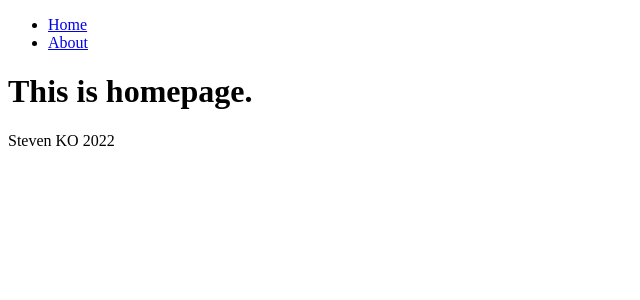
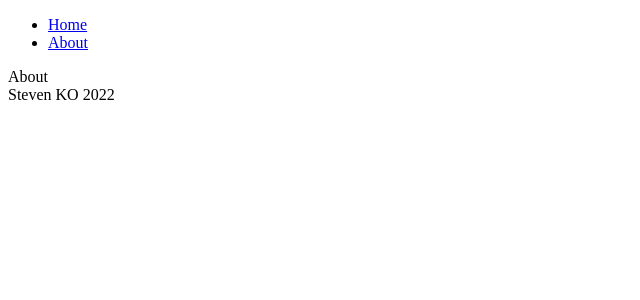
Before and after one commit to stevenyoungko/react_photo_website, a React (Create React App) app: page /about in a window 1280 px wide. Shown: the top 300 px of the page, without its empty margins (0-640 px from the left). Built offline with nearby package versions, Linux system fonts and the light colour scheme.

Commit message:
feat: add route in react

```diff
--- a/src/App.js
+++ b/src/App.js
@@ -1,13 +1,22 @@
 import React from 'react'
 import Nav from './components/Nav'
 import Footer from './components/Footer'
-import Homepage from './pages/Homepage';
+import Homepage from './pages/Homepage'
+import About from './pages/About'
+import { Switch, Route } from 'react-router-dom'
 
 function App() {
   return (
     <div className="App">
       <Nav />
-      <Homepage />
+      <Switch>
+        <Route path="/" exact>
+          <Homepage />
+        </Route>
+        <Route path="/about" exact>
+          <About />
+        </Route>
+      </Switch>
       <Footer />
     </div>
   );
--- a/src/components/Nav.js
+++ b/src/components/Nav.js
@@ -1,14 +1,15 @@
 import React from 'react'
+import { Link } from 'react-router-dom'
 
 const Nav = () => {
   return (
     <div>
       <ul>
         <li>
-          <a href='/'>Home</a>
+          <Link to='/'>Home</Link>
         </li>
         <li>
-          <a href='/about'>About</a>
+          <Link to='/about'>About</Link>
         </li>
       </ul>
     </div>
--- a/src/index.js
+++ b/src/index.js
@@ -1,10 +1,13 @@
 import React from 'react';
 import ReactDOM from 'react-dom';
 import App from './App';
+import { BrowserRouter } from 'react-router-dom'
 
 ReactDOM.render(
   <React.StrictMode>
-    <App />
+    <BrowserRouter>
+      <App />
+    </BrowserRouter>
   </React.StrictMode>,
   document.getElementById('root')
 );
--- /dev/null
+++ b/src/pages/About.js
@@ -0,0 +1,9 @@
+import React from 'react'
+
+const About = () => {
+  return (
+    <div>About</div>
+  )
+}
+
+export default About
--- a/src/pages/Homepage.js
+++ b/src/pages/Homepage.js
@@ -5,7 +5,7 @@
   const auth = '563492ad6f917000010000017d242b38f3d149c4a21bcdba5326d52d'
   return (
     <div>
-      <h1>This is homepage.</h1>
+      <Search />
     </div>
   )
 }
```
Also changed, not shown: package.json (+8 -7 lines), 2 other files (tests, documents, lock files or other folders).
